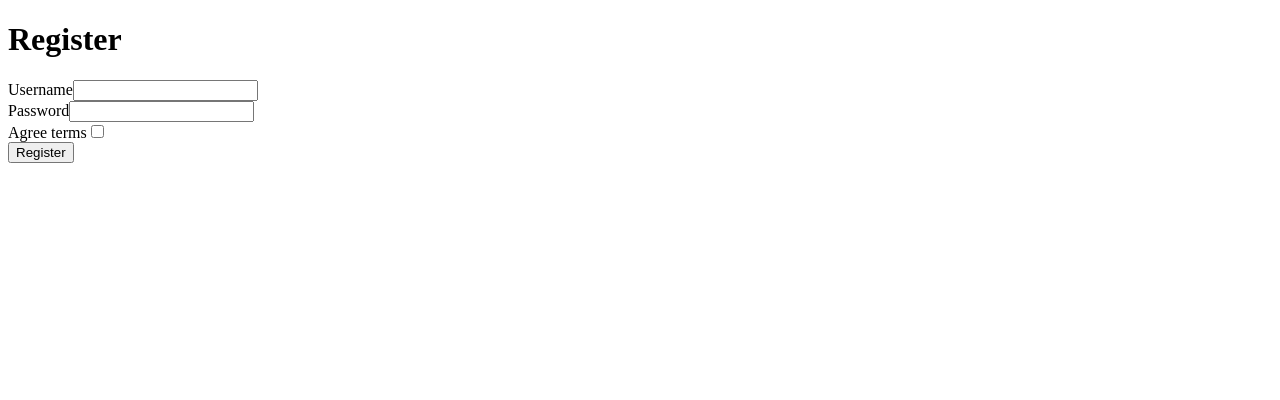
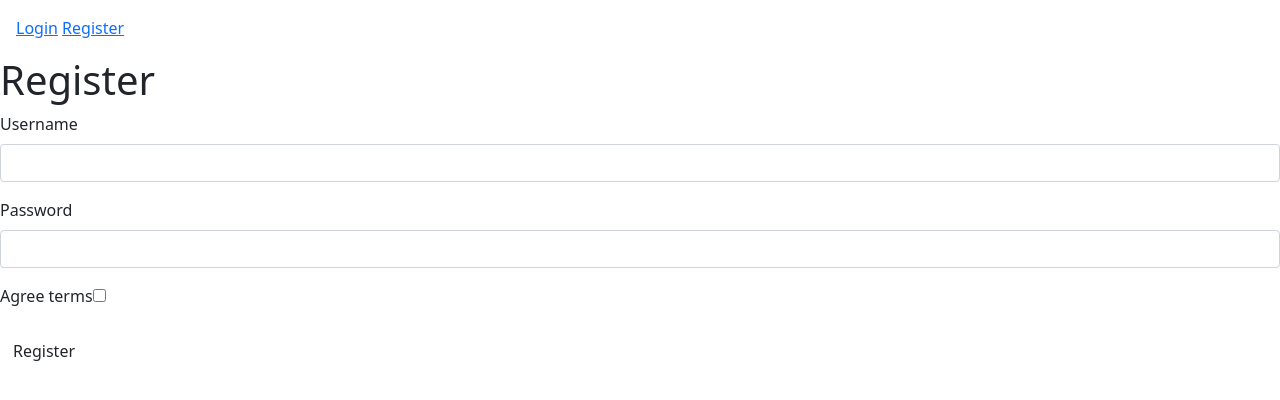
Before and after one commit to pdhondt/challenge-workflow, a Symfony app: template templates/registration/register.html.twig in a window 1280 px wide. Shown: the top 400 px of the page. Run offline with Twig, Linux system fonts and the light colour scheme; the template is opened without the code that fills it, so the values that code supplies are empty; form fields are guessed from the names that the template uses; some libraries are stand-ins or nearby versions.

Commit message:
updatet menu

```diff
--- a/templates/base.html.twig
+++ b/templates/base.html.twig
@@ -1,11 +1,14 @@
-<!DOCTYPE html>
-<html>
-    <head>
-        <meta charset="UTF-8">
-        <title>{% block title %}Welcome!{% endblock %}</title>
-        {# Run `composer require symfony/webpack-encore-bundle`
+<meta charset="UTF-8"/>
+<meta name="viewport" content="width=device-width, initial-scale=1.0"/>
+<meta http-equiv="X-UA-Compatible" content="ie=edge"/>
+<link href="https://cdn.jsdelivr.net/npm/bootstrap@5.0.0-beta3/dist/css/bootstrap.min.css" rel="stylesheet"
+      integrity="sha384-eOJMYsd53ii+scO/bJGFsiCZc+5NDVN2yr8+0RDqr0Ql0h+rP48ckxlpbzKgwra6" crossorigin="anonymous">
+<meta charset="UTF-8">
+<title>{% block title %}{% endblock %}</title>
+{# Run `composer require symfony/webpack-encore-bundle`
            and uncomment the following Encore helpers to start using Symfony UX #}
-        {% block stylesheets %}
+    {% block stylesheets %}
+
             {#{{ encore_entry_link_tags('app') }}#}
         {% endblock %}
 
@@ -14,6 +17,14 @@
         {% endblock %}
     </head>
     <body>
+    <header class="container p-2 m-2">
+    {% if app.user %}
+        You are logged in as {{ app.user.username }}   <a href="{{ path('app_logout') }}" class="btn btn-primary">Logout</a>
+    {% else %}
+        <a href="{{ path('app_login') }}">Login</a>
+        <a href="{{ path('app_register') }}">Register</a>
+    {% endif %}
+    </header>
         {% block body %}{% endblock %}
     </body>
 </html>
```
